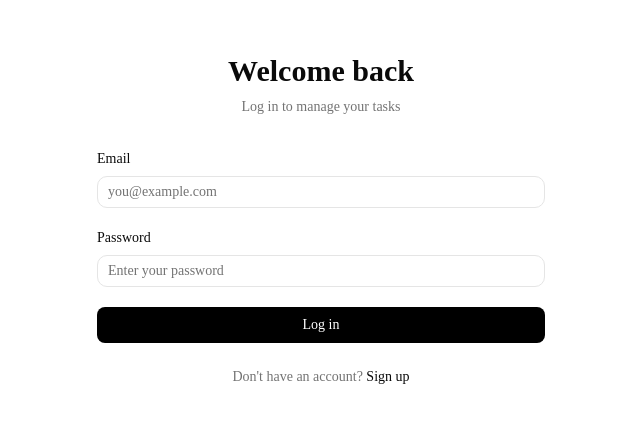
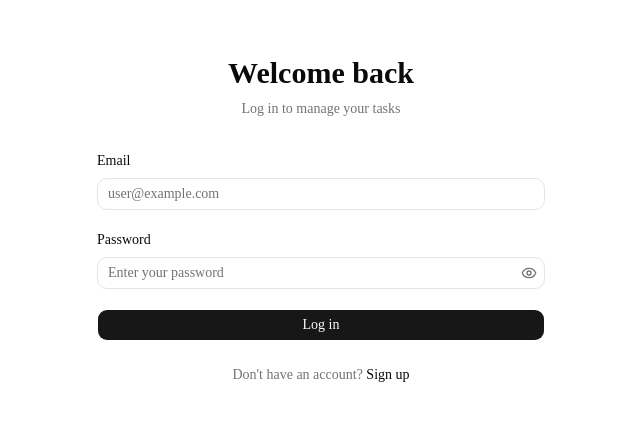
Before and after one commit to Darsh2126/task-manager-dashboard, a Next.js app: page /login in a window 1280 px wide. Shown: the part 180-602 px from the top of the page, without its empty margins (319-959 px from the left). Built offline with nearby package versions, Linux system fonts and the light colour scheme.

Commit message:
enhancement: added show/hide password in Login page and Update some UI in Task Card component

```diff
--- a/package.json
+++ b/package.json
@@ -1,6 +1,6 @@
 {
   "name": "task-manager-dashboard",
-  "version": "0.5.0",
+  "version": "0.5.1",
   "private": true,
   "scripts": {
     "dev": "next dev",
--- a/src/features/auth/login-form.tsx
+++ b/src/features/auth/login-form.tsx
@@ -1,9 +1,12 @@
 "use client";
 
+import { useState } from "react";
+import { Eye, EyeOff } from "lucide-react";
 import { zodResolver } from "@hookform/resolvers/zod";
 import { Controller, useForm } from "react-hook-form";
 import { toast } from "sonner";
 
+import { Button } from "@/components/ui/button";
 import { Field, FieldError, FieldLabel } from "@/components/ui/field";
 import { Input } from "@/components/ui/input";
 import { loginSchema, type LoginFormData } from "@/schemas/login-schema";
@@ -11,7 +14,7 @@ import { useAuthStore } from "@/store/auth/auth-store";
 
 const LoginForm = () => {
   const login = useAuthStore((state) => state.login);
-
+  const [showPassword, setShowPassword] = useState(false);
   const form = useForm<LoginFormData>({
     resolver: zodResolver(loginSchema),
     mode: "onSubmit",
@@ -21,11 +24,9 @@ const LoginForm = () => {
       password: "",
     },
   });
-
   const onSubmit = async (data: LoginFormData) => {
     try {
       await login(data.email, data.password);
-
       toast.success("Logged in successfully");
       form.reset();
     } catch {
@@ -38,66 +39,74 @@ const LoginForm = () => {
       <div className="w-full max-w-md">
         <div className="mb-8 text-center">
           <h1 className="text-3xl font-semibold">Welcome back</h1>
-
           <p className="mt-2 text-sm text-muted-foreground">
             Log in to manage your tasks
           </p>
         </div>
-
         <form onSubmit={form.handleSubmit(onSubmit)} className="space-y-5">
           <Controller
             name="email"
             control={form.control}
             render={({ field, fieldState }) => (
-              <Field data-invalid={fieldState.invalid}>
+              <Field>
                 <FieldLabel htmlFor="login-email">Email</FieldLabel>
-
                 <Input
                   {...field}
                   id="login-email"
                   type="email"
-                  placeholder="you@example.com"
+                  placeholder="user@example.com"
                   aria-invalid={fieldState.invalid}
                 />
-
                 {fieldState.invalid && (
                   <FieldError errors={[fieldState.error]} />
                 )}
               </Field>
             )}
           />
-
           <Controller
             name="password"
             control={form.control}
             render={({ field, fieldState }) => (
-              <Field data-invalid={fieldState.invalid}>
+              <Field>
                 <FieldLabel htmlFor="login-password">Password</FieldLabel>
-
+                <div className="relative">
                   <Input
                     {...field}
                     id="login-password"
-                  type="password"
+                    type={showPassword ? "text" : "password"}
                     placeholder="Enter your password"
                     aria-invalid={fieldState.invalid}
+                    className="pr-10"
                   />
-
+                  <button
+                    type="button"
+                    onClick={() => setShowPassword((current) => !current)}
+                    className="absolute right-2 top-1/2 -translate-y-1/2 text-muted-foreground hover:text-foreground"
+                    aria-label={
+                      showPassword ? "Hide password" : "Show password"
+                    }
+                  >
+                    {showPassword ? (
+                      <EyeOff className="size-4" />
+                    ) : (
+                      <Eye className="size-4" />
+                    )}
+                  </button>
+                </div>
                 {fieldState.invalid && (
                   <FieldError errors={[fieldState.error]} />
                 )}
               </Field>
             )}
           />
-
-          <button
+          <Button
             type="submit"
             disabled={form.formState.isSubmitting}
-            className="w-full rounded-md bg-black px-4 py-2 text-sm font-medium text-white disabled:opacity-50"
+            className="w-full"
           >
             {form.formState.isSubmitting ? "Logging in..." : "Log in"}
-          </button>
+          </Button>
         </form>
-
         <p className="mt-6 text-center text-sm text-muted-foreground">
           Don't have an account?{" "}
           <a href="/sign-up" className="font-medium text-foreground">
--- a/src/features/auth/sign-up-form.tsx
+++ b/src/features/auth/sign-up-form.tsx
@@ -61,7 +61,7 @@ const SignupForm = () => {
                   {...field}
                   id="signup-email"
                   type="email"
-                  placeholder="you@example.com"
+                  placeholder="user@example.com"
                   aria-invalid={fieldState.invalid}
                 />
 
--- a/src/features/tasks/task-card.tsx
+++ b/src/features/tasks/task-card.tsx
@@ -25,7 +25,6 @@ import DeleteTaskDialog from "./delete-task-dialog";
 const TaskCard = ({ task }: TaskCardProps) => {
   const [isUpdateOpen, setIsUpdateOpen] = useState(false);
   const [isDeleteOpen, setIsDeleteOpen] = useState(false);
-
   const {
     attributes,
     listeners,
@@ -35,13 +34,10 @@ const TaskCard = ({ task }: TaskCardProps) => {
   } = useSortable({
     id: task.id,
   });
-
   const today = new Date();
   today.setHours(0, 0, 0, 0);
-
   const dueDate = new Date(task.dueDate);
   dueDate.setHours(0, 0, 0, 0);
-
   const isOverdue = dueDate < today && task.status !== "Done";
 
   return (
@@ -88,8 +84,8 @@ const TaskCard = ({ task }: TaskCardProps) => {
             </DropdownMenu>
           </div>
           <Tooltip>
-            <TooltipTrigger>
-              <p className="max-w-full cursor-pointer truncate text-sm text-muted-foreground">
+            <TooltipTrigger className="block w-full min-w-0 text-left">
+              <p className="w-full truncate text-sm text-muted-foreground cursor-pointer">
                 {task.description}
               </p>
             </TooltipTrigger>
@@ -104,7 +100,13 @@ const TaskCard = ({ task }: TaskCardProps) => {
           <div className="flex items-center justify-between text-xs text-muted-foreground">
             <div className="flex min-w-0 items-center gap-1">
               <CalendarDays className="size-3.5 shrink-0" />
-              <span>{dueDate.toLocaleDateString()}</span>
+              <span>
+                {dueDate.toLocaleDateString("en-GB", {
+                  day: "numeric",
+                  month: "short",
+                  year: "numeric",
+                })}
+              </span>
             </div>
             {isOverdue && <Badge variant="destructive">Overdue</Badge>}
           </div>
```
Lines whose indentation alone changed are shown as unchanged.
